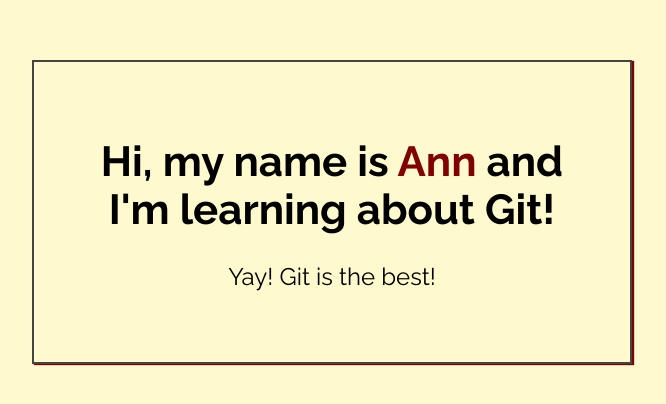
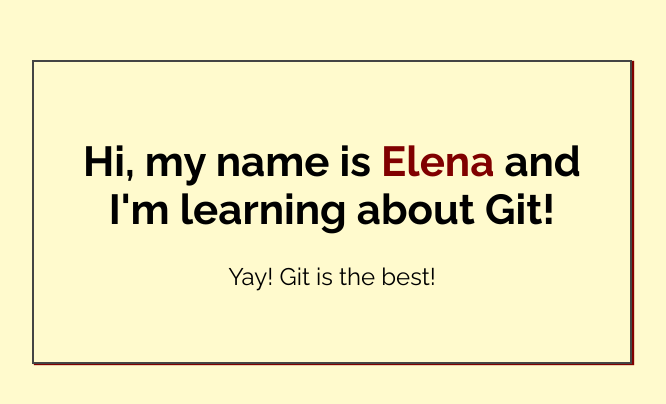
Before and after one commit to elenadibo93/My-First-Repo, a plain HTML site: page index.html in a window 1280 px wide. Shown: the part 188-592 px from the top of the page, without its empty margins (308-974 px from the left). Drawn offline with Linux system fonts and the light colour scheme.

Commit message:
Added name

```diff
--- a/index.html
+++ b/index.html
@@ -14,7 +14,7 @@
 <body>
 
     <div class="greeting">
-        <h1>Hi, my name is <span class="highlight">Ann</span> and I'm learning about Git! </h1>
+        <h1>Hi, my name is <span class="highlight">Elena</span> and I'm learning about Git! </h1>
 
         <p>Yay! Git is the best!</p>
     </div>
```
